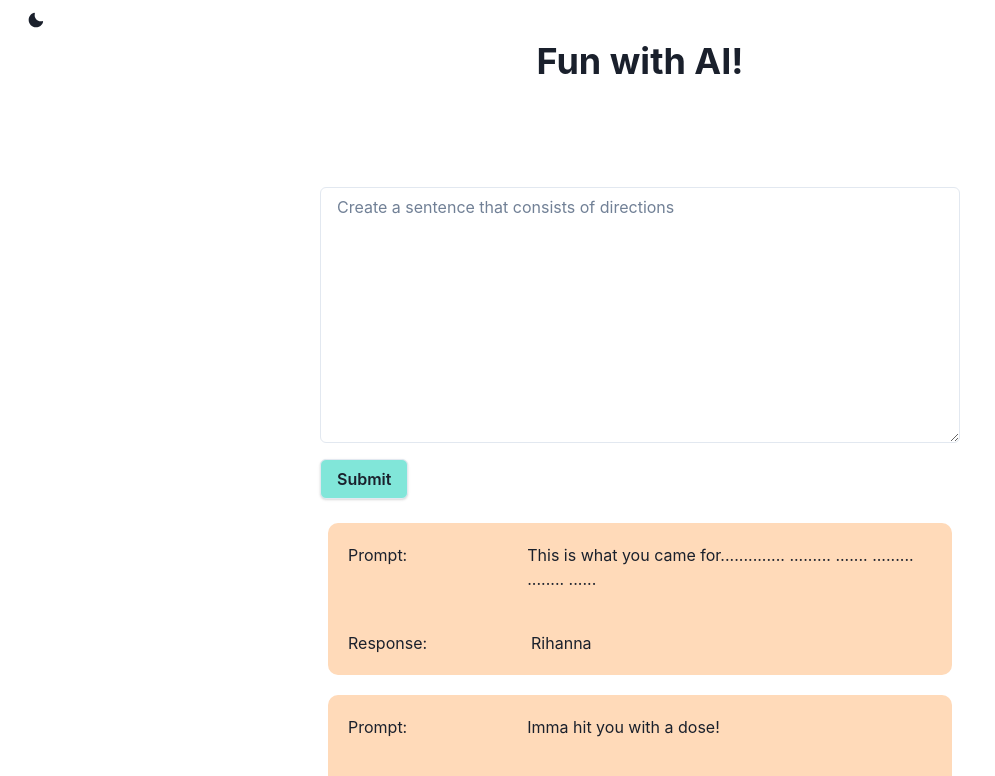
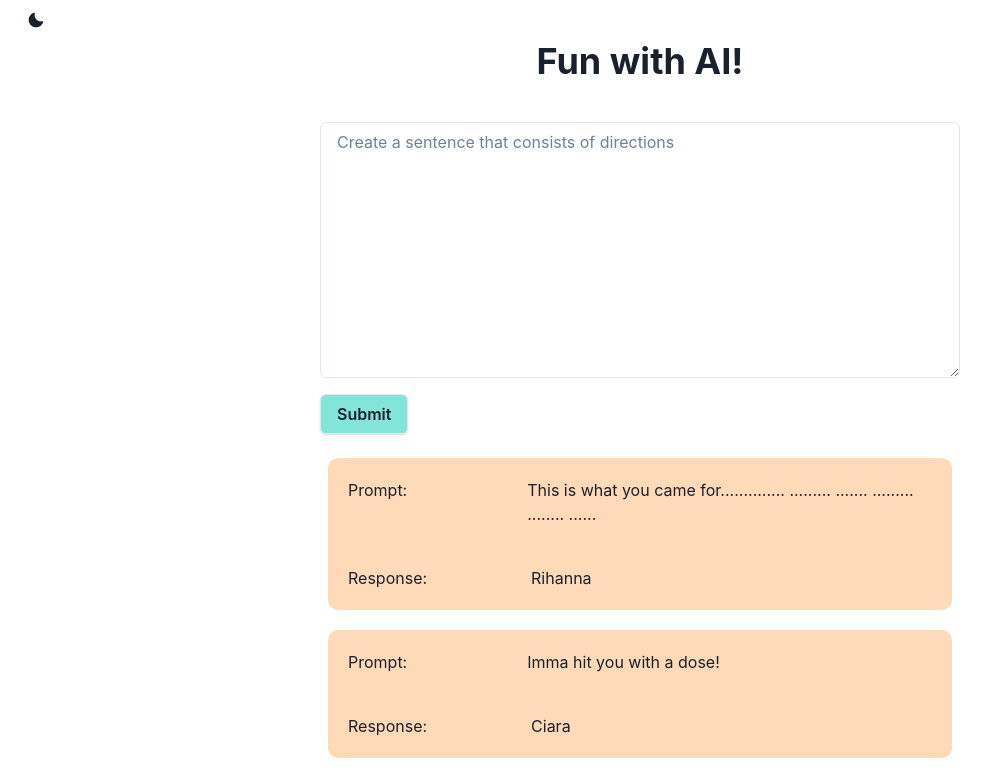
Before and after one commit to Johnnie71/OpenAI, a Next.js app: page / in a window 1280 px wide. Shown: the top 776 px of the page, without its empty margins (0-995 px from the left). Built offline with nearby package versions, Linux system fonts and the light colour scheme.

Commit message:
changed margin top

```diff
--- a/components/Form/Form.jsx
+++ b/components/Form/Form.jsx
@@ -45,7 +45,7 @@ const Form = ({ setResults }) => {
 	};
 
 	return (
-		<Flex mt={20} w="100%" align="center" justifyContent="center">
+		<Flex mt={15} w="100%" align="center" justifyContent="center">
 			<Box p={2}>
 				<Box my={4}>
 					<form onSubmit={submitHandler}>
```
